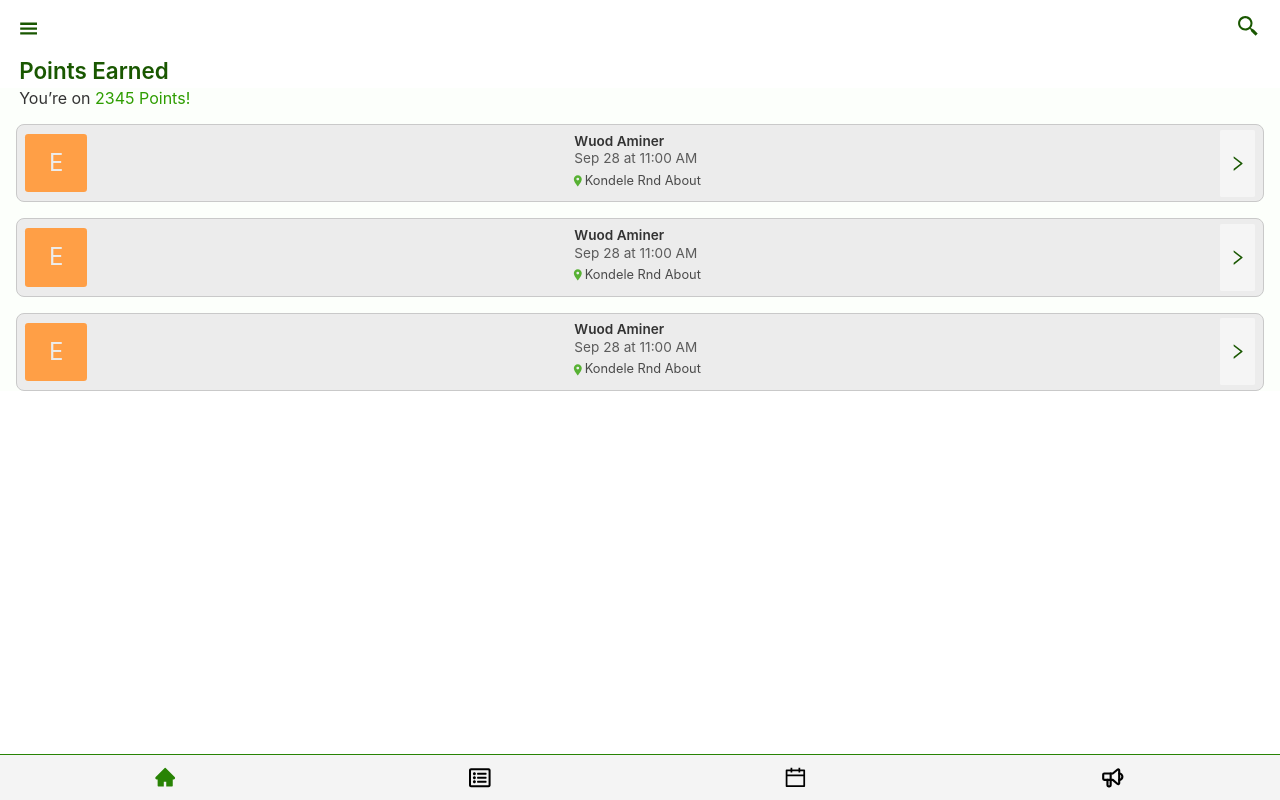
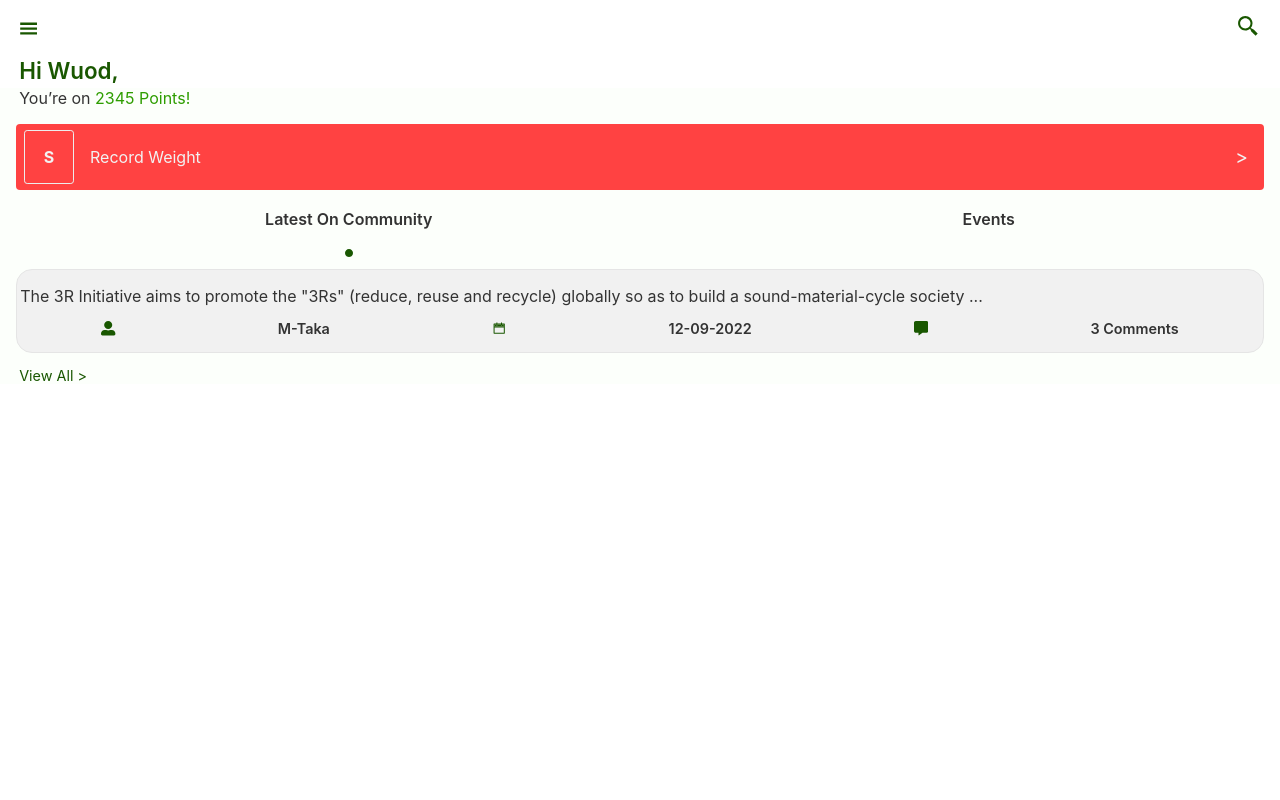
Before and after one commit to BiboBoom10/m-taka, a React (Create React App) app: page / in a window 1280 px wide. Built offline with nearby package versions, Linux system fonts and the light colour scheme.

Commit message:
Added Weight Page

```diff
--- a/src/App.js
+++ b/src/App.js
@@ -21,12 +21,13 @@ import BottomNav from "./components/BottomNav";
 import Request from "./components/Request";
 import WeightCard from "./components/WeightCard";
 import Points from "./Pages/Points";
+import RecordWeight from "./Pages/RecordWeight";
 
 
 function App() {
   return (
     <HomePage>
-      <Points />
+      <RecordWeight />
     </HomePage>
   );
 }
--- /dev/null
+++ b/src/Pages/RecordWeight.jsx
@@ -0,0 +1,48 @@
+import React from 'react';
+import TopNav from '../components/TopNav';
+import WeightCard from '../components/WeightCard';
+import classes from './RecordWeight.module.css';
+import { GoPrimitiveDot } from 'react-icons/go';
+import { useState } from 'react';
+import FeedComponent from '../components/FeedComponent';
+
+function RecordWeight() {
+
+    const [isFirst, setIsFirst] = useState(true);
+
+  return (
+    <div>
+        <TopNav children = "Hi Wuod," />
+
+        <div className={classes.points}>
+            <p>You’re on <span className={classes['points-color']}>2345 Points!</span></p>
+        </div>
+
+        <WeightCard />
+
+        <div className={classes.tabs}>
+
+            <div className={isFirst ? classes['tabs-active'] : classes['tabs-inactive']} onClick={() => setIsFirst(true)}>
+                <p>Latest On Community</p>
+                <div><GoPrimitiveDot /></div>
+            </div>
+
+            <div className={!isFirst ? classes['tabs-active'] : classes['tabs-inactive']} onClick={() => setIsFirst(false)}>
+                <p>Events</p>
+                <div><GoPrimitiveDot /></div>
+            </div>
+
+        </div>
+
+        <div>
+            <FeedComponent />
+        </div>
+
+        <p className={classes['view-items']}>View All ></p>
+
+    </div>
+
+  )
+}
+
+export default RecordWeight;
--- /dev/null
+++ b/src/Pages/RecordWeight.module.css
@@ -0,0 +1,42 @@
+.points {
+    margin-top: 5.5rem;
+    margin-left: 1.2rem;
+}
+
+.points-color {
+    color: #2e9d01;
+}
+
+
+.tabs {
+    display: flex;
+    justify-content: space-around;
+}
+
+.tabs div {
+    display: flex;
+    flex-direction: column;
+    align-items: center;
+}
+
+.tabs-active {
+    color: #195700;
+    cursor: pointer;
+    font-weight: 600;
+}
+
+.tabs-inactive {
+    color: #333333;
+    cursor: pointer;
+    font-weight: 600;
+}
+
+.tabs-inactive > div {
+    visibility: hidden;
+}
+
+.view-items {
+    font-size: 0.9rem;
+    margin-left: 1.2rem;
+    color: #195700;
+}
--- a/src/components/WeightCard.module.css
+++ b/src/components/WeightCard.module.css
@@ -2,7 +2,7 @@
     display: flex;
     align-items: center;
     justify-content: space-between;
-    padding: 0.2rem 0.5rem;
+    padding: 0.1rem 0.5rem;
     background-color: #FF4242;
     margin: 0.2rem 1rem;
     border-radius: 0.25rem;
```
